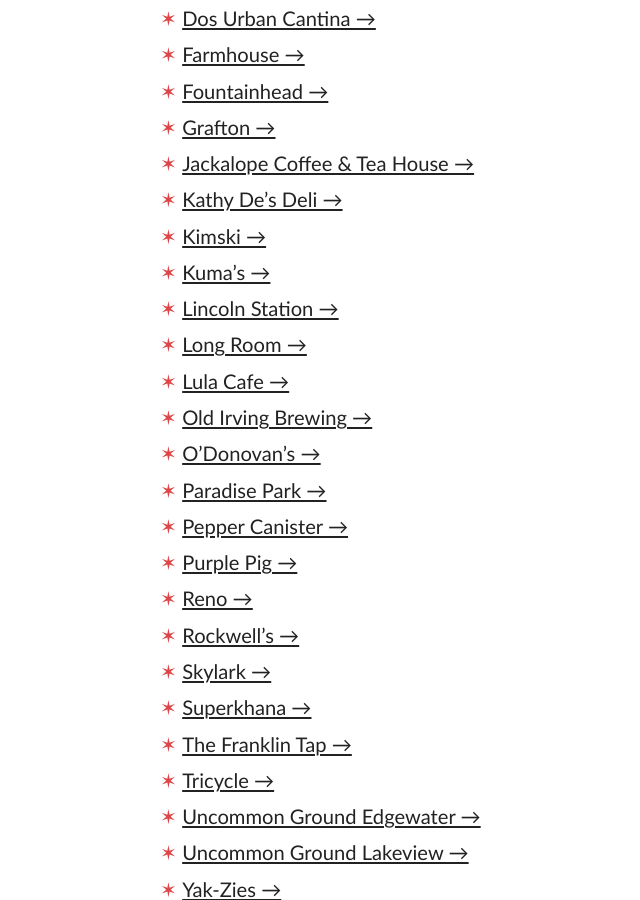
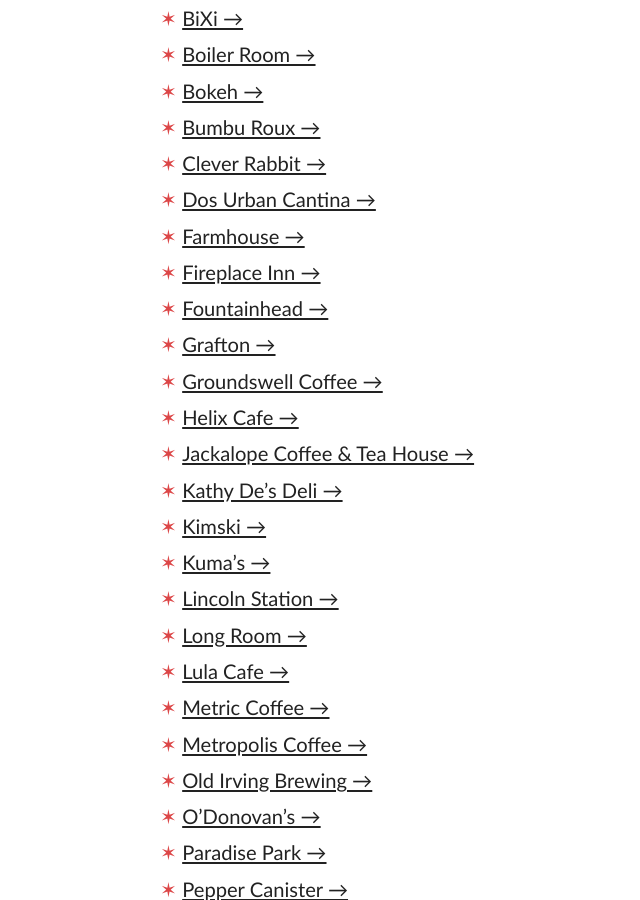
Before and after one commit to spencertweedy/chicagoservicerelief, a Jekyll site: the page built from index.html, in a window 1280 px wide and 900 px high, scrolled down 3359 px. Shown: the whole window, without its empty margins (160-800 px from the left). Built offline with Jekyll 4.4.1, drawn with Linux system fonts in a browser that asks for light colours; some of the changed text lies outside the part shown.

Commit message:
add several

```diff
--- a/_data/establishments.yml
+++ b/_data/establishments.yml
@@ -341,3 +341,42 @@
 - title: Purple Pig
   url: https://purplepigshop.squarespace.com/shop/support-the-purple-pig-team-donation-1
   type: restaurant
+- title: Metropolis Coffee
+  url: https://www.gofundme.com/f/support-metropolis-coffee-company-staff
+  type: restaurant
+- title: Davis Theater
+  url: https://www.gofundme.com/f/davis-theater-employees-safety-net
+  type: theater
+- title: Fireplace Inn
+  url: https://www.gofundme.com/f/fireplace-inn-staff
+  type: restaurant
+- title: Twisted Scissors
+  url: https://www.gofundme.com/f/czqjwy-twisted-scissors-staff-relief-fund
+  type: other
+- title: Cleos
+  url: https://www.gofundme.com/f/cleos-staff-relief-fund
+  type: bar
+- title: Chicago Pet Sitters
+  url: https://www.facebook.com/donate/2878611555554139/2878847982197163/
+  type: other
+- title: Helix Cafe
+  url: https://www.gofundme.com/f/support-helix-youth-employees
+  type: restaurant
+- title: SmallBar
+  url: https://www.gofundme.com/f/smallbar-tip-jar
+  type: bar
+- title: Debonair Social Club
+  url: https://www.gofundme.com/f/debonair-social-club-staff-support-fund
+  type: bar
+- title: Metric Coffee
+  url: https://www.gofundme.com/f/metric-coffee-staff-fund
+  type: restaurant
+- title: Lost Lake
+  url: https://www.gofundme.com/f/lost-lake-loves-you
+  type: bar
+- title: Groundswell Coffee
+  url: https://www.gofundme.com/f/groundswell-coffee-barista-pay-during-shutdown
+  type: restaurant
+- title: Same Day Cafe
+  url: https://www.gofundme.com/f/same-day-sos
+  type: restaurant
```
